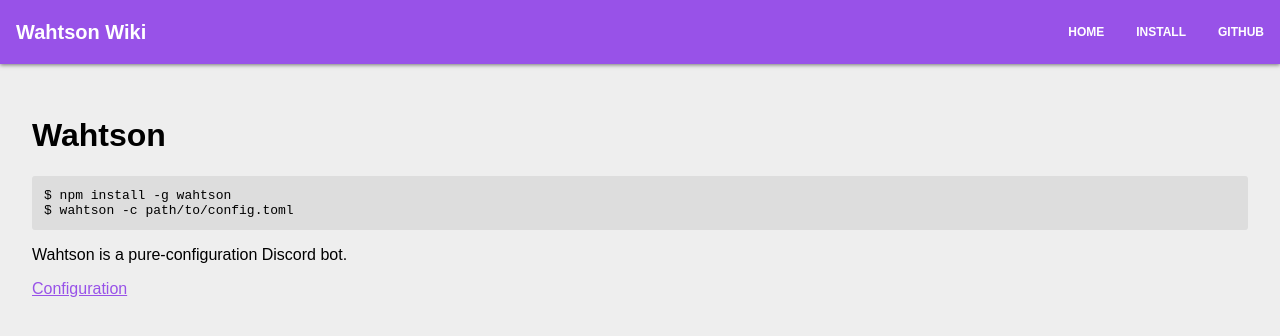
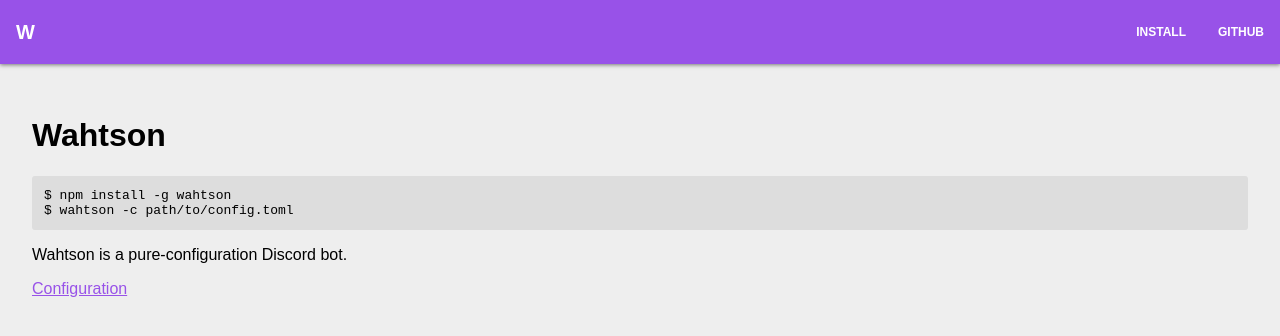
Before and after one commit to wahtson/wahtson.github.io, a Jekyll site: the page built from index.html, in a window 1280 px wide. Shown: the top 336 px of the page. Built offline with Jekyll 4.4.1, drawn with Linux system fonts in a browser that asks for light colours; a script that is not in the unit is left out.

Commit message:
More mobile support

```diff
--- a/404.html
+++ b/404.html
@@ -4,6 +4,7 @@
 <html lang="en">
 <head>
   <meta charset="UTF-8">
+  <meta name="viewport" content="width=device-width, initial-scale=1.0">
   <title>Wahtson Wiki | Not Found</title>
   <link rel="stylesheet" href="{{ site.baseurl }}/style/main.css" />
 </head>
--- a/_layouts/wiki.html
+++ b/_layouts/wiki.html
@@ -4,16 +4,16 @@
 <html lang="en">
 <head>
     <meta charset="UTF-8">
+    <meta name="viewport" content="width=device-width, initial-scale=1.0">
     <title>Wahtson - Page Loading...</title>
     <link rel="stylesheet" href="{{ site.baseurl }}/style/main.css" />
     <link rel="stylesheet" href="{{ site.baseurl }}/style/wiki.css" />
 </head>
 <body>
     <div id="top">
-        <p>Wahtson Wiki</p>
+        <p><a href="/">W</a></p>
         <a href="https://github.com/nanaian/wahtson"><p>Github</p></a>
         <a href="https://npmjs.org/package/wahtson"><p>Install</p></a>
-        <a href="/"><p>Home</p></a>
     </div>
     <div id="sidebar"></div>
     <main></main>
--- a/index.html
+++ b/index.html
@@ -4,15 +4,15 @@
 <html lang="en">
 <head>
     <meta charset="UTF-8">
+    <meta name="viewport" content="width=device-width, initial-scale=1.0">
     <title>Wahtson Wiki</title>
     <link rel="stylesheet" href="{{ site.baseurl }}/style/main.css" />
 </head>
 <body>
     <div id="top">
-        <p>Wahtson Wiki</p>
+        <p><a href="/">W</a></p>
         <a href="https://github.com/nanaian/wahtson"><p>Github</p></a>
         <a href="https://npmjs.org/package/wahtson"><p>Install</p></a>
-        <a href="/"><p>Home</p></a>
     </div>
     <main>
         <h1>Wahtson</h1>
--- a/script/wiki.js
+++ b/script/wiki.js
@@ -73,8 +73,9 @@
 
 document.querySelectorAll("a").forEach(item => {
     item.addEventListener('click', event => {
+        if (new URL(item.href).hash !== "") {
             event.preventDefault()
-        if (new URL(item.href).hash !== "" && document.getElementById(new URL(item.href).hash.substr(1)) != undefined) {
+            if(document.getElementById(new URL(item.href).hash.substr(1)) != undefined) {
 
                 scrollTo({
                     top: offset(document.getElementById(new URL(item.href).hash.substr(1))).top - 16,
@@ -82,6 +83,7 @@
                     block: 'start'
                 })
                 history.pushState({}, document.title, item.href)
+            }
         }
     })
 })
--- a/style/main.css
+++ b/style/main.css
@@ -38,6 +38,10 @@
     font-weight: bold;
     user-select: none;
 }
+#top > p > a {
+    color: white;
+    text-decoration: none;
+}
 
 #top > a {
     font-size: 12px;
@@ -71,4 +75,5 @@
     padding: 12px;
     border-radius: 3px;
     background-color: #dddddd;
+    overflow-x: auto;
 }
--- a/style/wiki.css
+++ b/style/wiki.css
@@ -1,7 +1,3 @@
-body {
-    width: 100%;
-}
-
 h2 {
     text-transform: capitalize;
     padding-top: 16px;
```
Lines whose indentation alone changed are shown as unchanged.
